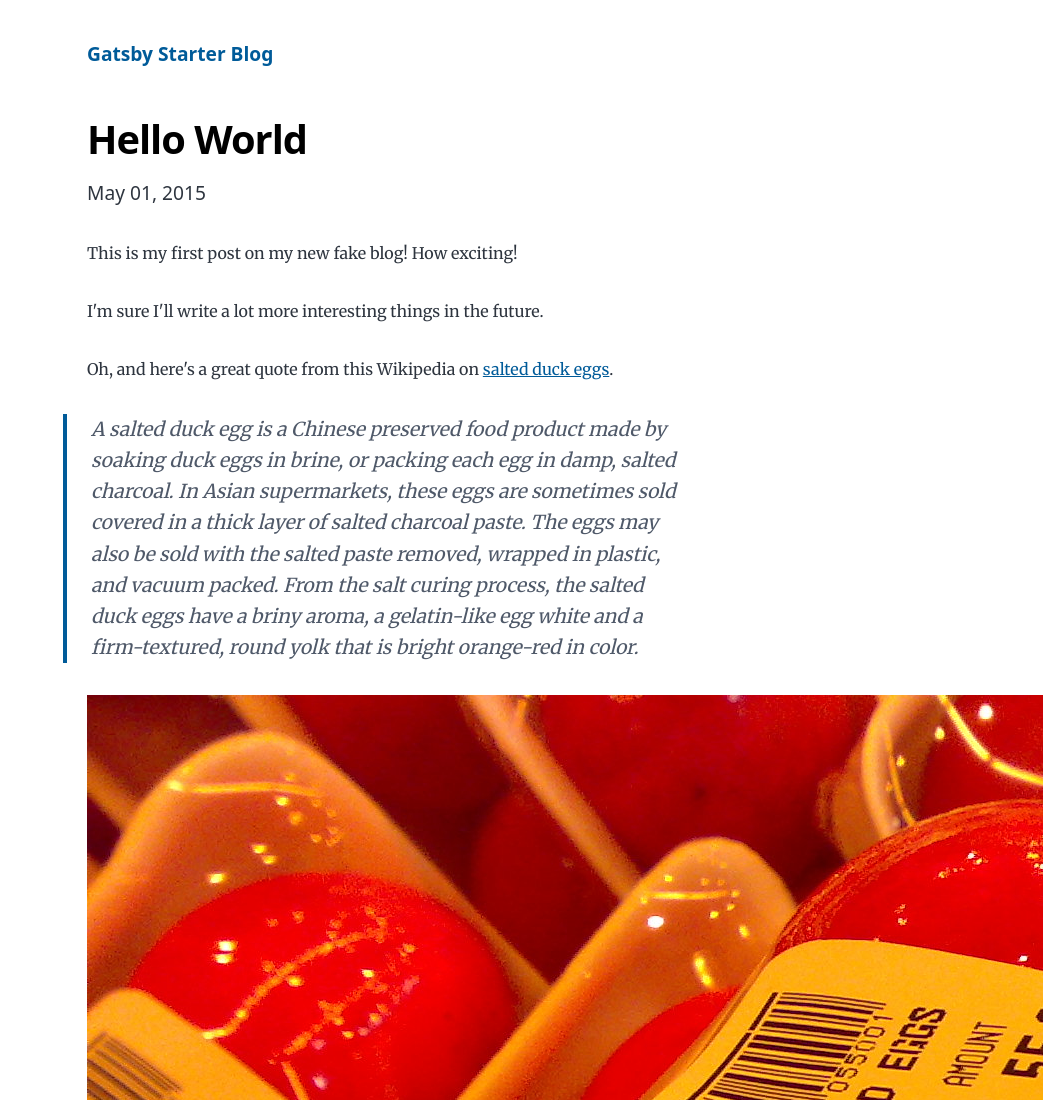
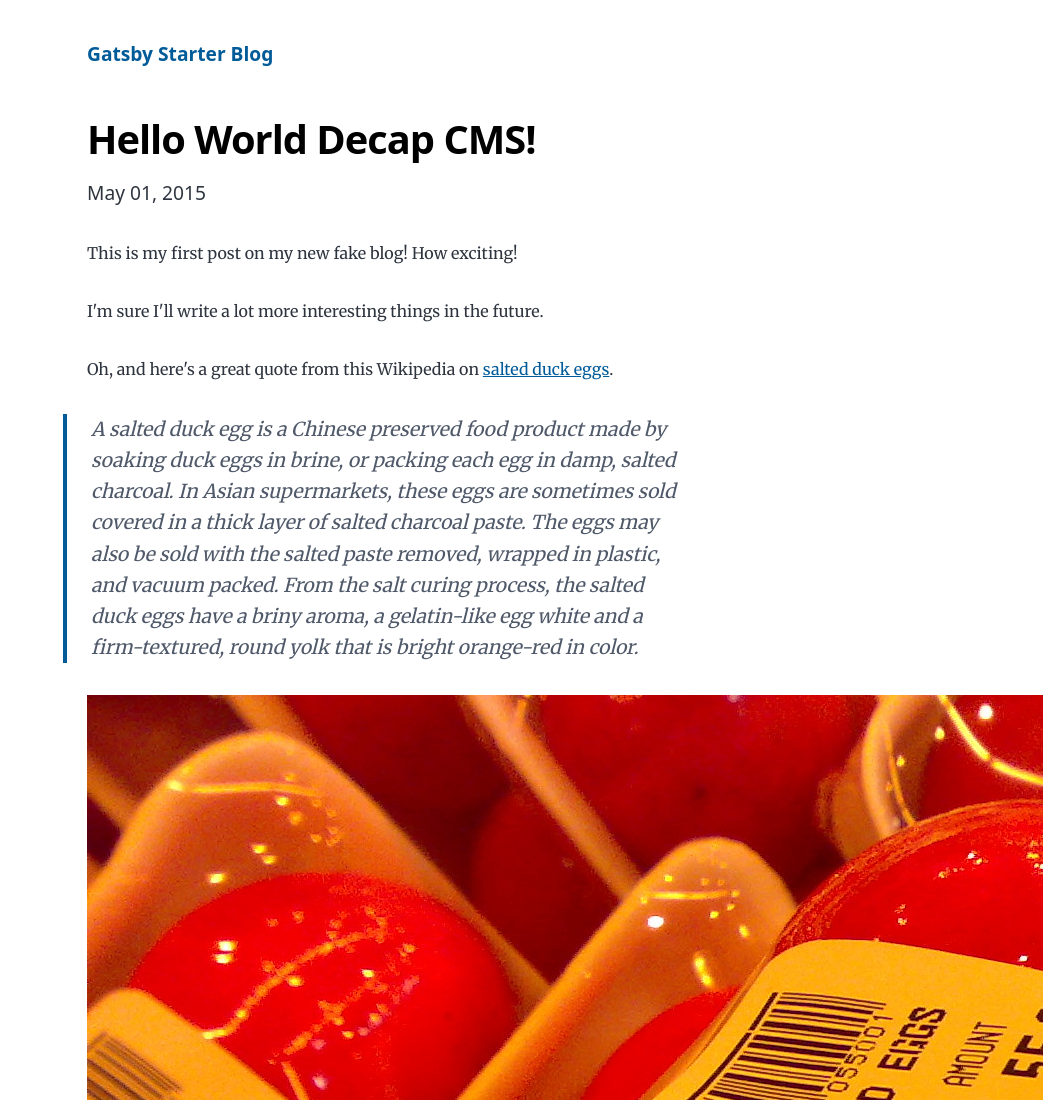
Before and after one commit to waynewaynetsai/gatsby-mantra, a Gatsby site: page /hello-world/ in a window 1280 px wide. Shown: the top 1100 px of the page, without its empty margins (237-1280 px from the left). Built offline with nearby package versions, Linux system fonts and the light colour scheme; Gatsby itself is replaced by a stand-in of ours; some packages are replaced by stand-ins of ours.

Commit message:
[MD] hello world Decap CMS!

```diff
--- a/content/blog/hello-world/index.md
+++ b/content/blog/hello-world/index.md
@@ -1,5 +1,5 @@
 ---
-title: Hello World
+title: Hello World Decap CMS!
 date: "2015-05-01T22:12:03.284Z"
 description: "Hello World"
 ---
```
